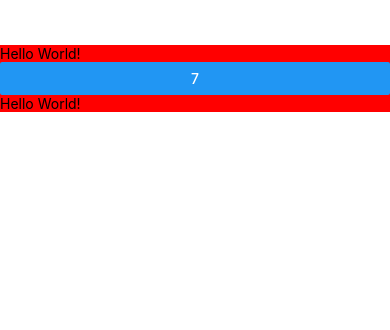
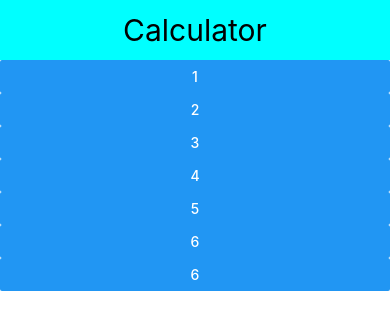
Before and after one commit to SomeshSunariwal/React-Native-Calculator, a React Native app: screen / in a window 390 px wide. Shown: the top 330 px of the page. Built offline with nearby package versions, Linux system fonts and the light colour scheme.

Commit message:
Number Added

```diff
--- a/App.js
+++ b/App.js
@@ -1,20 +1,22 @@
-import { StatusBar } from "expo-status-bar";
 import {
   SafeAreaView,
-  SafeAreaViewComponent,
   StyleSheet,
   Text,
   View,
+  Platform,
+  StatusBar,
 } from "react-native";
-import CalculatorButton from "./Components/Button/CalculatorButton";
+import CalculatorRows from "./Components/CalculatorRows/CalculatorRows";
+import CalculatorHeader from "./Components/Header/Header";
 
 export default function App() {
   return (
     <SafeAreaView style={styles.OuterBox}>
       <View style={styles.container}>
-        <Text>Hello World!</Text>
-        <CalculatorButton />
-        <Text>Hello World!</Text>
+        <CalculatorHeader />
+      </View>
+      <View>
+        <CalculatorRows />
       </View>
     </SafeAreaView>
   );
@@ -22,9 +24,6 @@ export default function App() {
 
 const styles = StyleSheet.create({
   OuterBox: {
-    marginTop: 45,
-  },
-  container: {
-    backgroundColor: "red",
+    marginTop: Platform.OS === "android" ? StatusBar.currentHeight : 0,
   },
 });
--- a/Components/Button/CalculatorButton.js
+++ b/Components/Button/CalculatorButton.js
@@ -1,13 +1,13 @@
 import { View, Text, Button, StyleSheet } from "react-native";
 import React from "react";
 
-const CalculatorButton = () => {
+const CalculatorButton = ({ number }) => {
   const OnPressHandle = () => {
-    alert("You Pressed it");
+    alert("You Pressed it me");
   };
   return (
     <View styles={styles.container}>
-      <Button onPress={OnPressHandle} title="7" />
+      <Button onPress={OnPressHandle} title={number.toString()} />
     </View>
   );
 };
--- /dev/null
+++ b/Components/CalculatorRows/CalculatorRows.js
@@ -0,0 +1,21 @@
+import { StyleSheet, Text, View } from "react-native";
+import React from "react";
+import CalculatorButton from "../Button/CalculatorButton";
+
+export default function CalculatorRows() {
+  return (
+    <View>
+      <CalculatorButton number={1} />
+      <CalculatorButton number={2} />
+      <CalculatorButton number={3} />
+      <CalculatorButton number={4} />
+      <CalculatorButton number={5} />
+      <CalculatorButton number={6} />
+      <CalculatorButton number={6} />
+    </View>
+  );
+}
+
+const styles = StyleSheet.create({
+  OuterBorder: {},
+});
--- /dev/null
+++ b/Components/Header/Header.js
@@ -0,0 +1,23 @@
+import { StyleSheet, Text, View } from "react-native";
+import React from "react";
+
+export default function Header() {
+  return (
+    <View style={styles.Header}>
+      <Text style={styles.HeaderText}>Calculator</Text>
+    </View>
+  );
+}
+
+const styles = StyleSheet.create({
+  Header: {
+    backgroundColor: "cyan",
+    width: "100%",
+    justifyContent: "center",
+    alignItems: "center",
+    height: 60,
+  },
+  HeaderText: {
+    fontSize: 30,
+  },
+});
```
